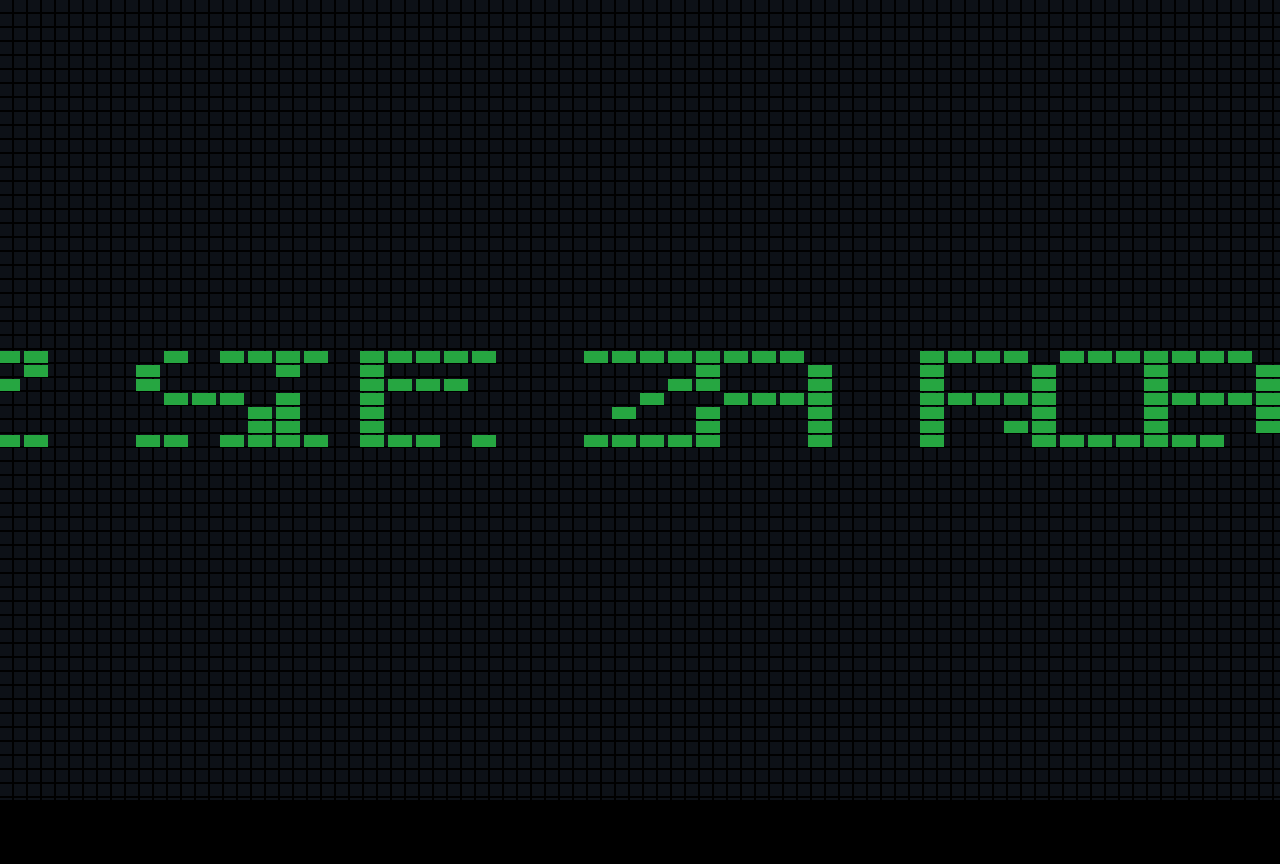
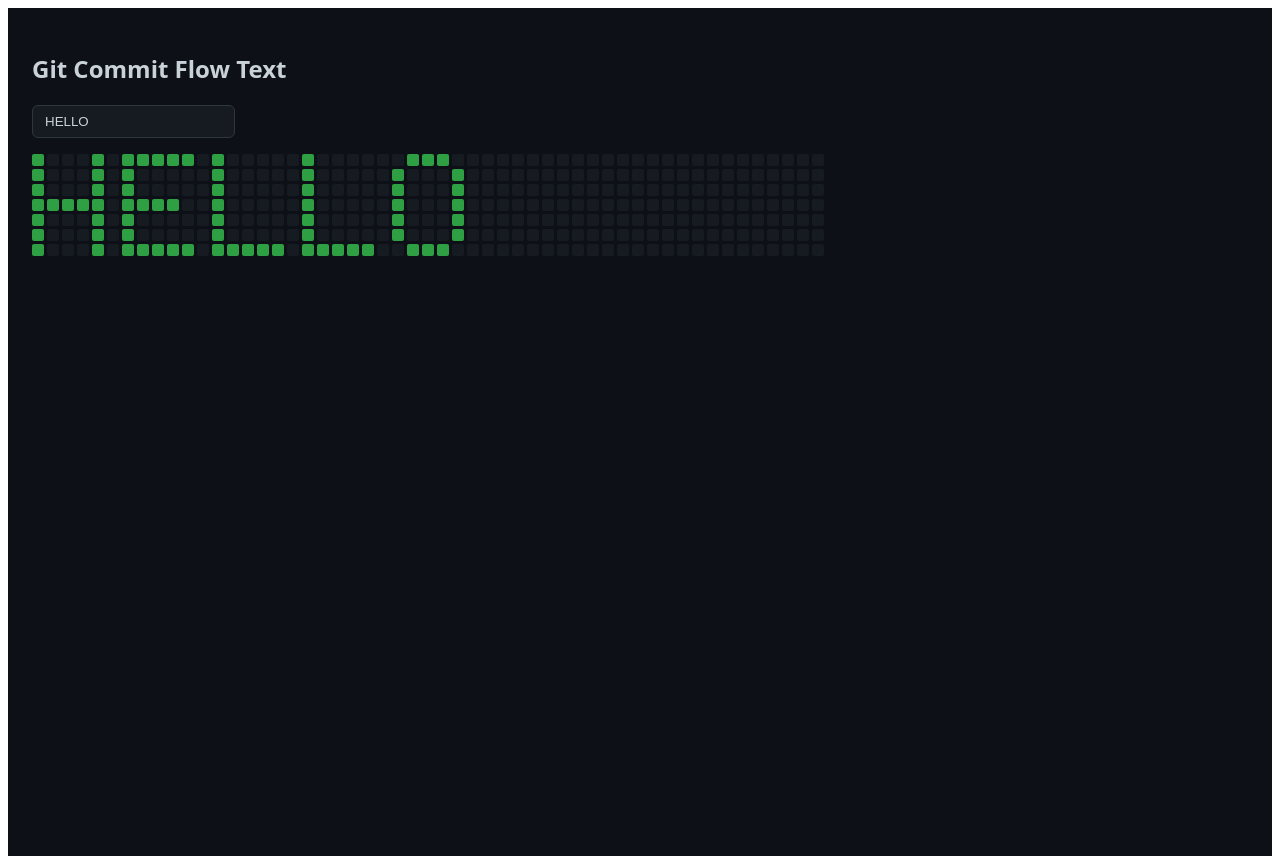
Before and after one commit to OwidiuszZielinski/ai-auction-builder-frontend, a Vue app: page / in a window 1280 px wide. Before the commit this address had no page. Before the commit the page ends 800 px from the top, so only its background shows below. Built offline with nearby package versions, Linux system fonts and the light colour scheme.

Commit message:
Refactor App.vue for grid rendering and input handling

```diff
--- a/src/App.vue
+++ b/src/App.vue
@@ -1,110 +1,161 @@
+<template>
+  <div class="app">
+    <h2>Git Commit Flow Text</h2>
+
+    <input
+      v-model="text"
+      placeholder="Wpisz tekst (A–Z)"
+      maxlength="20"
+    />
+
+    <div class="grid">
+      <div
+        v-for="(cell, index) in grid"
+        :key="index"
+        class="cell"
+        :class="{ active: cell }"
+      />
+    </div>
+  </div>
+</template>
+
 <script setup>
-import { ref, onMounted, onBeforeUnmount } from "vue";
+import { computed, ref } from "vue";
 
-const canvasRef = ref(null);
-const TEXT = "WEZ SIE ZA ROBOTE";
+/**
+ * GitHub-like grid
+ */
+const ROWS = 7;
+const COLS = 53;
 
-// ===== RETRO FONT (5x7, grubość x2) =====
+const text = ref("HELLO");
+
+/**
+ * Font 5x7 (A–Z + space)
+ * 1 = pixel ON
+ */
 const FONT = {
-  W: ["10101","10101","10101","10101","10101","10101","01010"],
-  E: ["11111","10000","11110","10000","10000","10000","11111"],
-  Z: ["11111","00001","00010","00100","01000","10000","11111"],
-  S: ["01111","10000","10000","01110","00001","00001","11110"],
-  I: ["111","010","010","010","010","010","111"],
-  A: ["01110","10001","10001","11111","10001","10001","10001"],
-  R: ["11110","10001","10001","11110","10100","10010","10001"],
-  O: ["01110","10001","10001","10001","10001","10001","01110"],
-  B: ["11110","10001","10001","11110","10001","10001","11110"],
-  T: ["11111","00100","00100","00100","00100","00100","00100"],
-  " ": ["000","000","000","000","000","000","000"]
+  A: [
+    "01110",
+    "10001",
+    "10001",
+    "11111",
+    "10001",
+    "10001",
+    "10001",
+  ],
+  E: [
+    "11111",
+    "10000",
+    "10000",
+    "11110",
+    "10000",
+    "10000",
+    "11111",
+  ],
+  H: [
+    "10001",
+    "10001",
+    "10001",
+    "11111",
+    "10001",
+    "10001",
+    "10001",
+  ],
+  L: [
+    "10000",
+    "10000",
+    "10000",
+    "10000",
+    "10000",
+    "10000",
+    "11111",
+  ],
+  O: [
+    "01110",
+    "10001",
+    "10001",
+    "10001",
+    "10001",
+    "10001",
+    "01110",
+  ],
+  " ": [
+    "00000",
+    "00000",
+    "00000",
+    "00000",
+    "00000",
+    "00000",
+    "00000",
+  ],
 };
 
-let ctx, w, h;
-let flicker = 0.9;
-let flickerTimer;
+/**
+ * Render text into grid
+ */
+const grid = computed(() => {
+  // empty grid
+  const matrix = Array.from({ length: ROWS }, () =>
+    Array(COLS).fill(false)
+  );
 
-function draw() {
-  ctx.fillStyle = "#000";
-  ctx.fillRect(0, 0, w, h);
+  let xOffset = 0;
 
-  const cell = 14;
-  const gap = 2;
-  const size = cell - gap;
+  for (const char of text.value.toUpperCase()) {
+    const glyph = FONT[char] || FONT[" "];
 
-  const startX = Math.floor((w - TEXT.length * 8 * cell) / 2);
-  const startY = Math.floor(h / 2 - 7 * cell / 2);
+    for (let y = 0; y < ROWS; y++) {
+      for (let x = 0; x < 5; x++) {
+        if (glyph[y][x] === "1") {
+          if (xOffset + x < COLS) {
+            matrix[y][xOffset + x] = true;
+          }
+        }
+      }
+    }
 
-  // GRID BACKGROUND
-  for (let y = 0; y < h; y += cell) {
-    for (let x = 0; x < w; x += cell) {
-      ctx.fillStyle = "#0d1117";
-      ctx.fillRect(x, y, size, size);
-    }
+    xOffset += 6; // 5 px + 1 space
+    if (xOffset >= COLS) break;
   }
 
-  // DRAW TEXT
-  let cursorX = startX;
-
-  for (const char of TEXT) {
-    const glyph = FONT[char] || FONT[" "];
-
-    glyph.forEach((row, y) => {
-      [...row].forEach((bit, x) => {
-        if (bit === "1" && Math.random() < flicker) {
-          // 2 kratki szerokości
-          ctx.fillStyle = "#26a641";
-          ctx.fillRect(
-            cursorX + x * cell * 2,
-            startY + y * cell,
-            size * 2,
-            size
-          );
-        }
-      });
-    });
-
-    cursorX += cell * 8;
-  }
-}
-
-// ===== SLOW FLICKER =====
-function startFlicker() {
-  flickerTimer = setInterval(() => {
-    flicker = 0.85 + Math.random() * 0.15;
-    draw();
-  }, 500);
-}
-
-onMounted(() => {
-  const canvas = canvasRef.value;
-  w = window.innerWidth;
-  h = window.innerHeight;
-  canvas.width = w;
-  canvas.height = h;
-  ctx = canvas.getContext("2d");
-
-  draw();
-  startFlicker();
-});
-
-onBeforeUnmount(() => {
-  clearInterval(flickerTimer);
+  return matrix.flat();
 });
 </script>
 
-<template>
-  <canvas ref="canvasRef"></canvas>
-</template>
+<style scoped>
+.app {
+  background: #0d1117;
+  min-height: 100vh;
+  color: #c9d1d9;
+  padding: 24px;
+  font-family: system-ui, sans-serif;
+}
 
-<style>
-html, body {
-  margin: 0;
-  width: 100%;
-  height: 100%;
-  background: black;
-  overflow: hidden;
+input {
+  margin-bottom: 16px;
+  padding: 8px 12px;
+  background: #161b22;
+  border: 1px solid #30363d;
+  color: #c9d1d9;
+  border-radius: 6px;
 }
-canvas {
-  display: block;
+
+.grid {
+  display: grid;
+  grid-template-columns: repeat(53, 12px);
+  grid-template-rows: repeat(7, 12px);
+  gap: 3px;
+}
+
+.cell {
+  width: 12px;
+  height: 12px;
+  background: #161b22;
+  border-radius: 2px;
+}
+
+.cell.active {
+  background: #2ea043;
 }
 </style>
```
